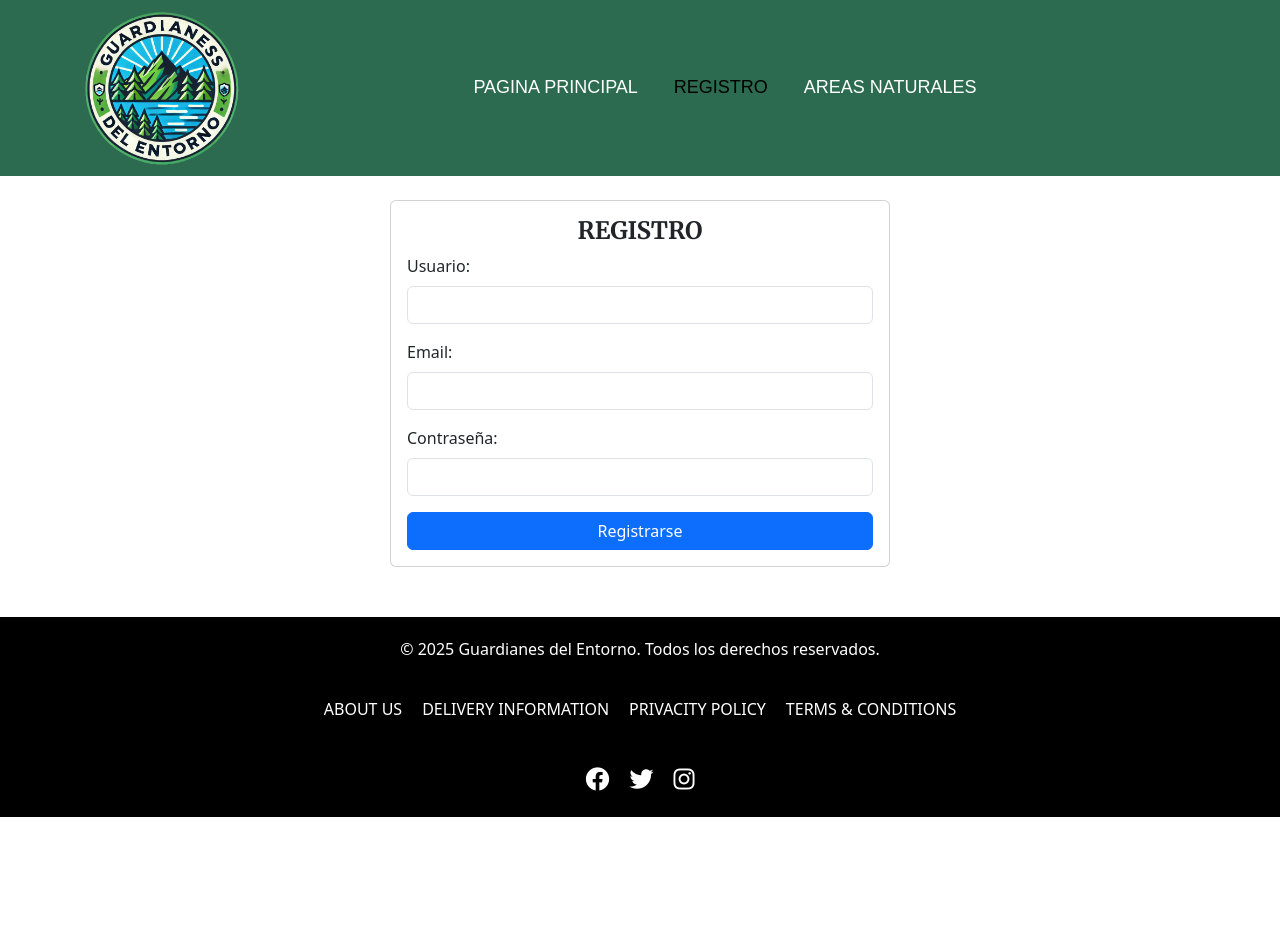
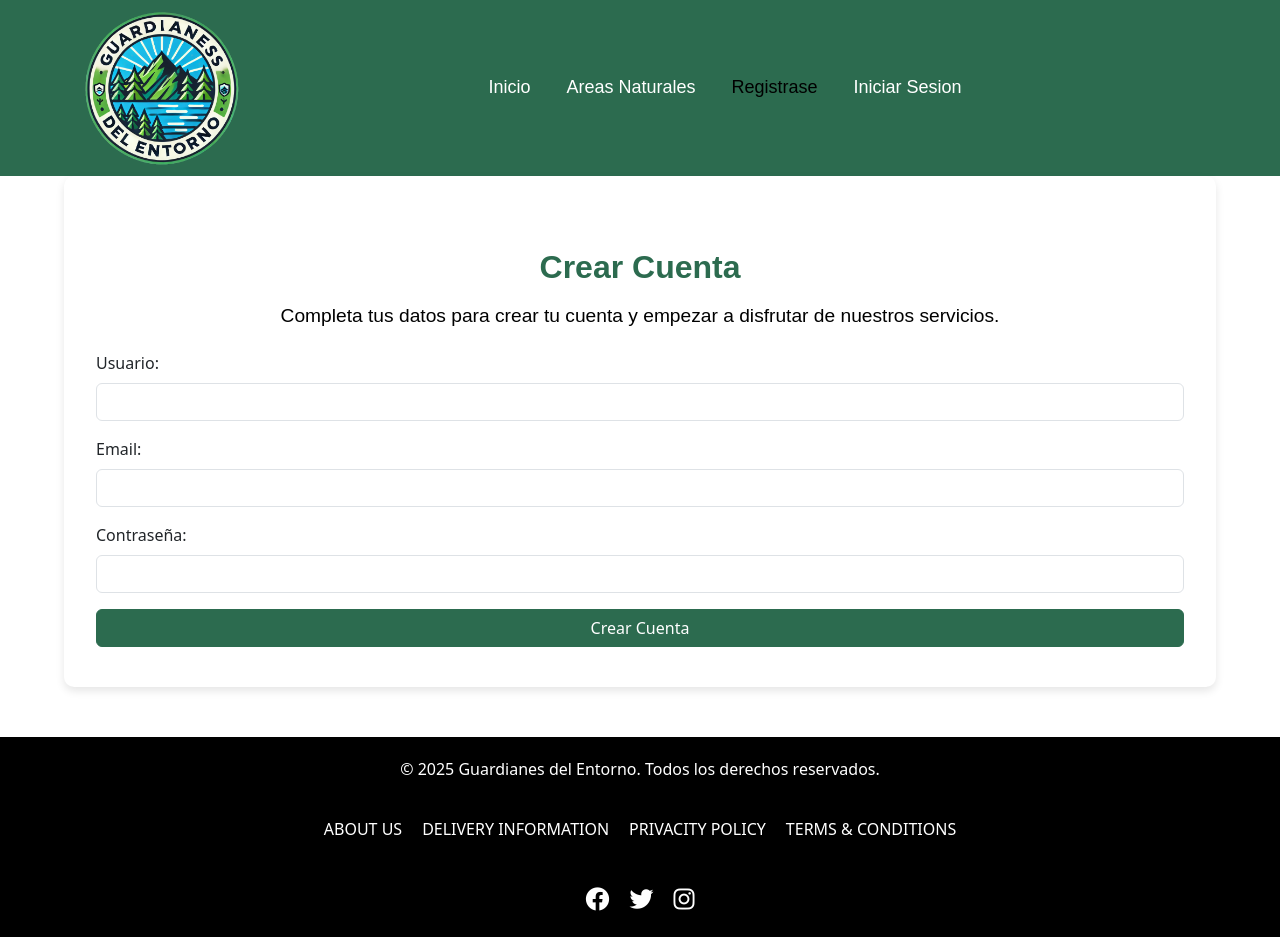
Before and after one commit to Jimena123-git/PROYECTO-FRONT-END, a React (Create React App) app in the folder my-app/: page /registro in a window 1280 px wide. Before the commit the page ends 817 px from the top, so only its background shows below. Built offline with nearby package versions, Linux system fonts and the light colour scheme.

Commit message:
Agregamos un poco mas de css en las paginas

```diff
--- a/my-app/src/components/AreasNaturales/AreasNaturales.jsx
+++ b/my-app/src/components/AreasNaturales/AreasNaturales.jsx
@@ -29,9 +29,10 @@ const AreasNaturales = () => {
                   </button>
                   <div className="collapse navbar-collapse" id="navbarNavAltMarkup">
                     <div className="navbar-nav">
-                      <Link className="nav-link" to="/">PAGINA PRINCIPAL</Link>
-                      <Link className="nav-link" to="/registro">REGISTRO</Link>
-                      <Link className="nav-link highlight" to="/areasnaturales">AREAS NATURALES</Link>
+                      <Link className="nav-link" to="/">Inicio</Link>
+                      <Link className="nav-link highlight" to="/areasnaturales">Areas Naturales</Link>
+                      <Link className="nav-link" to="/registro">Registrase</Link>
+                      <Link className="nav-link" to="/registro">Iniciar Sesion</Link>
                     </div>
                   </div>
                 </div>
--- a/my-app/src/components/PaginaPrincipal/PaginaPrincipal.jsx
+++ b/my-app/src/components/PaginaPrincipal/PaginaPrincipal.jsx
@@ -29,9 +29,10 @@ const PaginaPrincipal = () => {
               </button>
               <div className="collapse navbar-collapse" id="navbarNavAltMarkup">
                 <div className="navbar-nav">
-                  <Link className="nav-link highlight" to="/">PAGINA PRINCIPAL</Link>
-                  <Link className="nav-link" to="/registro">REGISTRO</Link>
-                  <Link className="nav-link" to="/areasnaturales">AREAS NATURALES</Link>
+                  <Link className="nav-link highlight" to="/"></Link>
+                  <Link className="nav-link" to="/areasnaturales">Areas Naturales</Link>
+                  <Link className="nav-link" to="/registro">Registrase</Link>
+                  <Link className="nav-link" to="/registro">Iniciar Sesion</Link>
                 </div>
               </div>
             </div>
--- a/my-app/src/components/Registro/Registro.css
+++ b/my-app/src/components/Registro/Registro.css
@@ -8,7 +8,53 @@
   color: rgb(0, 0, 0) !important;
 }
 
+section {
+  width: 90%;
+  max-width: 1200px;
+  margin: auto;
+  padding: 40px 20px; /* Espaciado alrededor de la sección */
+  background-color: #fff;
+  border-radius: 10px;
+  box-shadow: 0 4px 8px rgba(0,0,0,0.1); /* sombra alrededor de la seccion */
+}
+
+h2.tittle {
+  text-align: center;
+  margin-top: 2rem;
+  margin-bottom: 1rem;
+  font-family: 'Anton', sans-serif;
+  font-size: 2rem;
+   font-weight: bold;
+  color: #2C6B4F;
+}
+
+section p {
+  font-size: 1.2rem;
+  color: #000000;
+  margin-bottom: 20px;
+  text-align: center;
+  font-family: 'Poppins', sans-serif;
+}
+
+.btn-crear-cuenta {
+  background-color: #2C6B4F !important; /* Verde oscuro */
+  border-color: #2C6B4F !important;
+  color: #ffffff !important; /* Texto blanco */
+  font-size: 1.1rem;
+  padding: 10px 15px;
+  border-radius: 5px;
+  transition: background-color 0.3s ease;
+}
+
+.btn-crear-cuenta:hover {
+  background-color: #218838 !important; /* Verde más vibrante en hover */
+  border-color: #218838 !important;
+}
+
+
 .mensaje-exito {
-  color: #218838;
+  color: #000000 !important; /* Verde oscuro */
   font-weight: bold;
+  text-align: center;
+  font-size: 1.1rem;
 }
--- a/my-app/src/components/Registro/Regristro.jsx
+++ b/my-app/src/components/Registro/Regristro.jsx
@@ -53,9 +53,10 @@ function Registro() {
             </button>
             <div className="collapse navbar-collapse" id="navbarNavAltMarkup">
               <div className="navbar-nav">
-                <Link className="nav-link" to="/">PAGINA PRINCIPAL</Link>
-                <Link className="nav-link highlight" to="/registro">REGISTRO</Link>
-                <Link className="nav-link" to="/areasnaturales">AREAS NATURALES</Link>
+                <Link className="nav-link" to="/">Inicio</Link>
+                <Link className="nav-link" to="/areasnaturales">Areas Naturales</Link>
+                <Link className="nav-link highlight" to="/registro">Registrase</Link>
+                <Link className="nav-link" to="/registro">Iniciar Sesion</Link>
               </div>
             </div>
           </div>
@@ -63,11 +64,14 @@ function Registro() {
       </header>
 
       {/* Formulario de Registro */}
-      <div className="container mt-4">
-        <div className="card" style={{ maxWidth: "500px", margin: "auto" }}>
-          <div className="card-body">
-            <h5 className="card-title text-center">REGISTRO</h5>
-            <form onSubmit={handleSubmit}>
+      <section className="registro-section">
+        <div className="container">
+    <div className="registro-header">
+    <h2 class="tittle">Crear Cuenta</h2>
+      <p>Completa tus datos para crear tu cuenta y empezar a disfrutar de nuestros servicios.</p>
+    </div>
+
+    <form className="registro-form" onSubmit={handleSubmit}>
       <div className="mb-3">
         <label htmlFor="usuario" className="form-label">Usuario:</label>
         <input
@@ -104,15 +108,17 @@ function Registro() {
         />
       </div>
 
-              <button type="submit" className="btn btn-primary w-100">Registrarse</button>
+      <button type="submit" className="btn btn-crear-cuenta w-100">
+         Crear Cuenta
+      </button>
+
     </form>
 
-            {/* Muestra un mensaje de comprobacion */}
-            {mensaje && <p className="mensaje-exito mt-3 text-center">{mensaje}</p>}
+    {/* Muestra un mensaje de comprobación */}
+    {mensaje && <p className="mensaje-exito text-center mt-3">{mensaje}</p>}
+  </div>
+</section>
 
-            </div>
-            </div>
-            </div>
             {/*Footer*/}
             <footer>
               <div class="footer-container">
```
Also changed, not shown: my-app/src/components/CargaDeDatos/CargaDeDatos.jsx (+73 -0 lines). Lines whose indentation alone changed are shown as unchanged.
